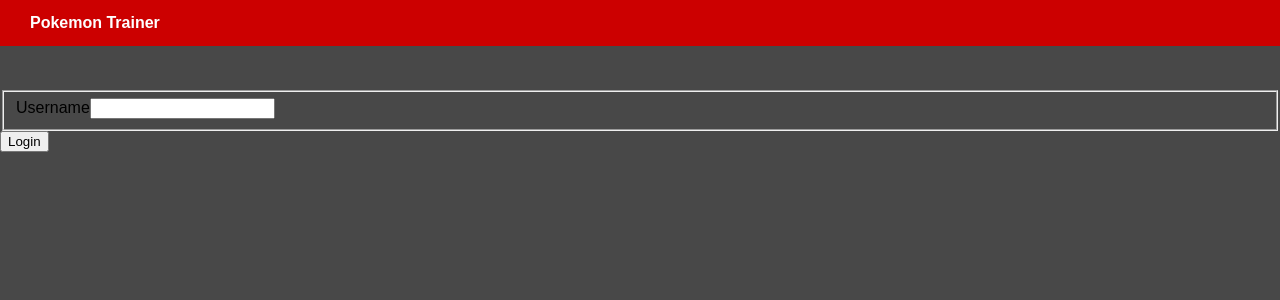
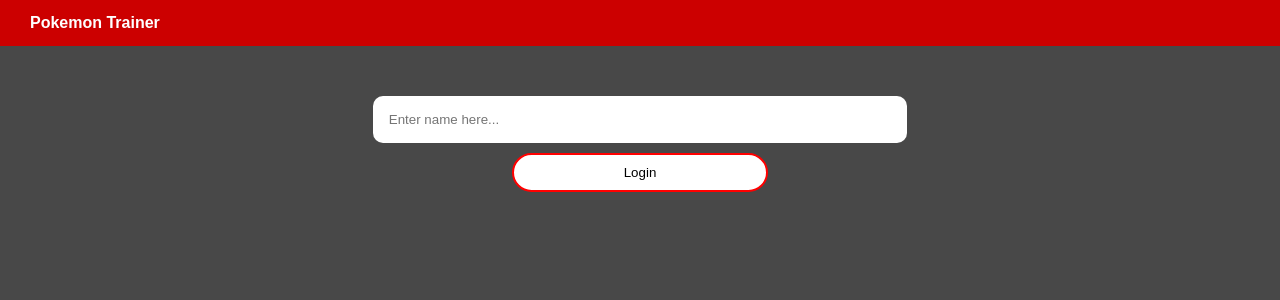
Before and after one commit to onsyveri/angular-noroff-assignment, an Angular app: page /login in a window 1280 px wide. Shown: the top 300 px of the page. Built offline with nearby package versions, Linux system fonts and the light colour scheme.

Commit message:
Finished CSS

```diff
--- a/src/app/components/login-form/login-form.component.css
+++ b/src/app/components/login-form/login-form.component.css
@@ -0,0 +1,26 @@
+form, fieldset {
+    margin: 0 auto;
+    text-align: center;
+    border: none;
+}
+
+input {
+    padding: 16px;
+    width: 40%;
+    border-radius: 10px;
+    border: none;
+}
+
+button {
+    padding: 10px;
+    width: 20%;
+    border-radius: 20px;
+    border: 2px solid red;
+    background-color: white;
+    color: black;
+}
+
+button:hover {
+    background-color: black;
+    color: white;
+}
--- a/src/app/components/login-form/login-form.component.html
+++ b/src/app/components/login-form/login-form.component.html
@@ -1,7 +1,7 @@
 <form #loginForm="ngForm" (ngSubmit)="loginSubmit(loginForm)">
     <fieldset>
-        <label for="username">Username</label>
         <input type="text"
+            placeholder="Enter name here..."
             ngModel
             #username="ngModel"
             name="username"
--- a/src/app/services/pokemon-catalogue.service.ts
+++ b/src/app/services/pokemon-catalogue.service.ts
@@ -27,7 +27,7 @@ export class PokemonCatalogueService {
 
   //Alternative method to display our pokemons
   getPokemonsAlt() {
-  return this.http.get(`https://pokeapi.co/api/v2/pokemon?limit=15`)
+  return this.http.get(`https://pokeapi.co/api/v2/pokemon?limit=151`)
   }
 
   //Alternative method cont.
```
